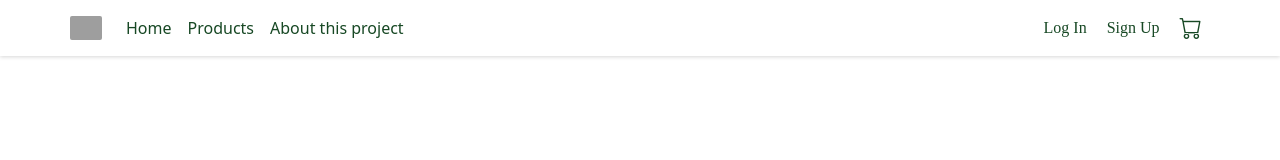
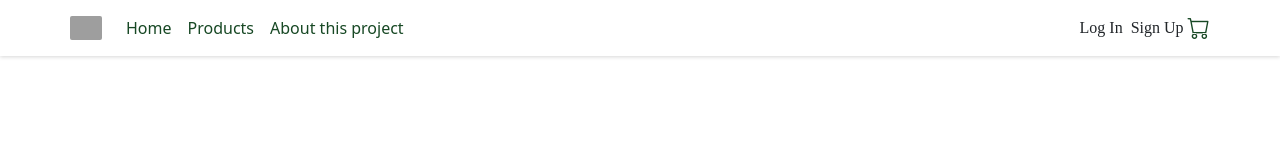
Before and after one commit to lauramica/plantasia_frontpages, a React (Vite) app: page / in a window 1280 px wide. Shown: the top 160 px of the page. Built offline with nearby package versions, Linux system fonts and the light colour scheme; no server answers; grey boxes are pictures that could not be loaded; a web font is replaced by a local one.

Commit message:
Navbar colpase changes

```diff
--- a/src/components/Navbar.jsx
+++ b/src/components/Navbar.jsx
@@ -1,4 +1,4 @@
-import React, { useEffect, useState } from "react";
+import React, { useState } from "react";
 import { Navbar, Nav, Container } from "react-bootstrap";
 import { Link } from "react-router-dom";
 
@@ -48,35 +48,26 @@ function CustomNavbar({ navBarCollapse, handleNavbarCollapse }) {
               <Nav.Link as={Link} to="/about-this-project">
                 About this project
               </Nav.Link>
-              {loggedCustomer.token ? (
-                <Nav.Link as={Link} to="/profile" className="d-lg-none">
-                  Profile
-                </Nav.Link>
-              ) : (
-                <Nav.Link as={Link} to="/login" className="d-lg-none">
-                  LogIn
-                </Nav.Link>
-              )}
-              <Nav.Link href="#" className="d-lg-none" onClick={handleShow}>
-                Cart
-              </Nav.Link>
             </Nav>
-            <Nav className="d-flex d-none d-lg-flex align-items-center">
+          </Navbar.Collapse>
+          <div className="d-flex align-items-center ms-auto">
             {loggedCustomer.token ? (
               <Nav.Link
                 as={Link}
                 to="/profile"
-                  className="ms-auto navbar-anchor d-flex pe-1 align-items-center"
+                className="navbar-anchor d-flex align-items-center me-2"
               >
-                  <p className="proxima-nova-bold m-0 me-1">Welcome plant lover!</p>
+                <p className="proxima-nova-bold m-0 me-2 d-none d-lg-block welcome-text">
+                  Welcome plant lover!
+                </p>
                 <i className="bi bi-person"></i>
               </Nav.Link>
             ) : (
               <>
-                  <Nav.Link as={Link} to="/login" className="me-1 ms-auto navbar-anchor">
+                <Nav.Link as={Link} to="/login" className="me-2 navbar-anchor">
                   <p className="proxima-nova-regular m-0">Log In</p>
                 </Nav.Link>
-                  <Nav.Link as={Link} to="/register" className="me-1 ms-auto navbar-anchor">
+                <Nav.Link as={Link} to="/register" className="me-1 navbar-anchor">
                   <p className="proxima-nova-regular m-0">Sign Up</p>
                 </Nav.Link>
               </>
@@ -92,8 +83,7 @@ function CustomNavbar({ navBarCollapse, handleNavbarCollapse }) {
                 )}
               </i>
             </Nav.Link>
-            </Nav>
-          </Navbar.Collapse>
+          </div>
         </Container>
       </Navbar>
       <Cart show={show} handleClose={handleClose} />
--- a/src/css/Navbar.css
+++ b/src/css/Navbar.css
@@ -1,5 +1,9 @@
 .navbar-logo {
   height: 1.5rem;
+}
+
+.welcome-text {
+  color: var(--darkgreen);
 }
 
 .navbar-anchor i {
```
Lines whose indentation alone changed are shown as unchanged.
